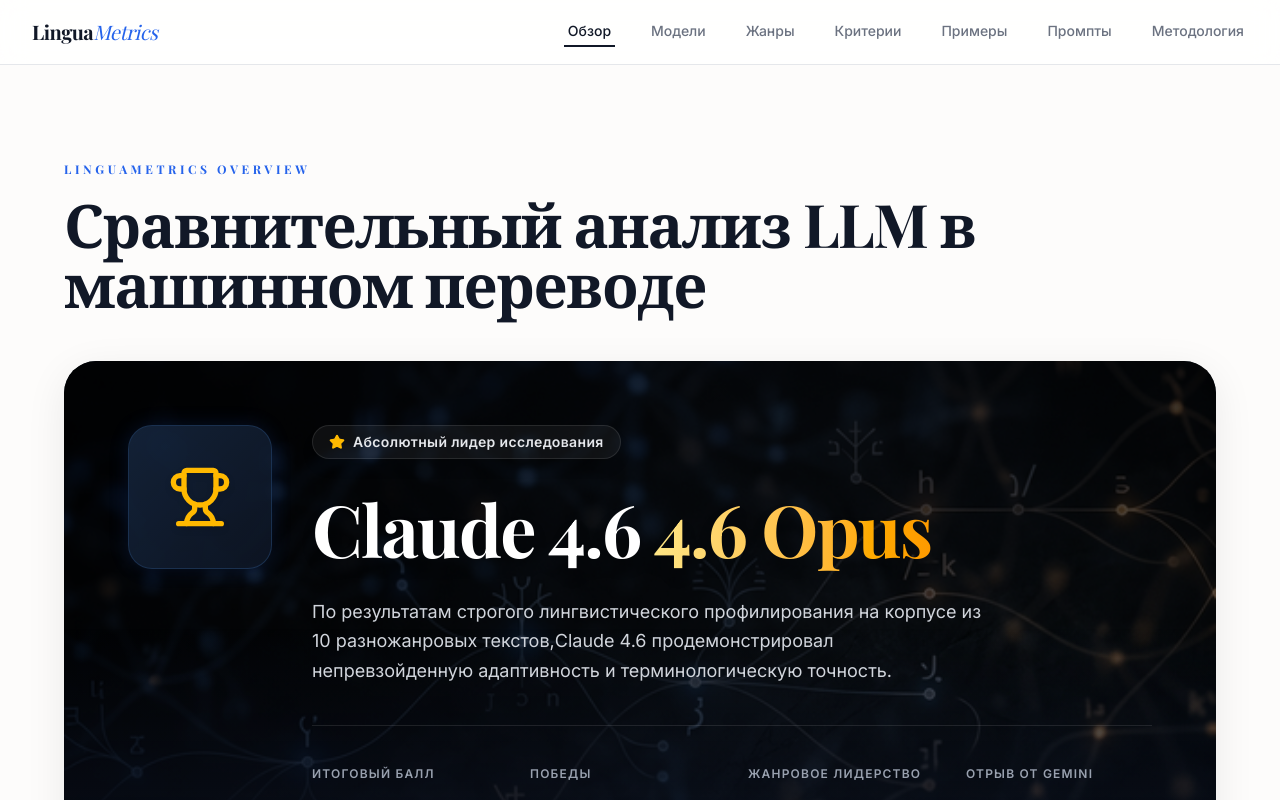
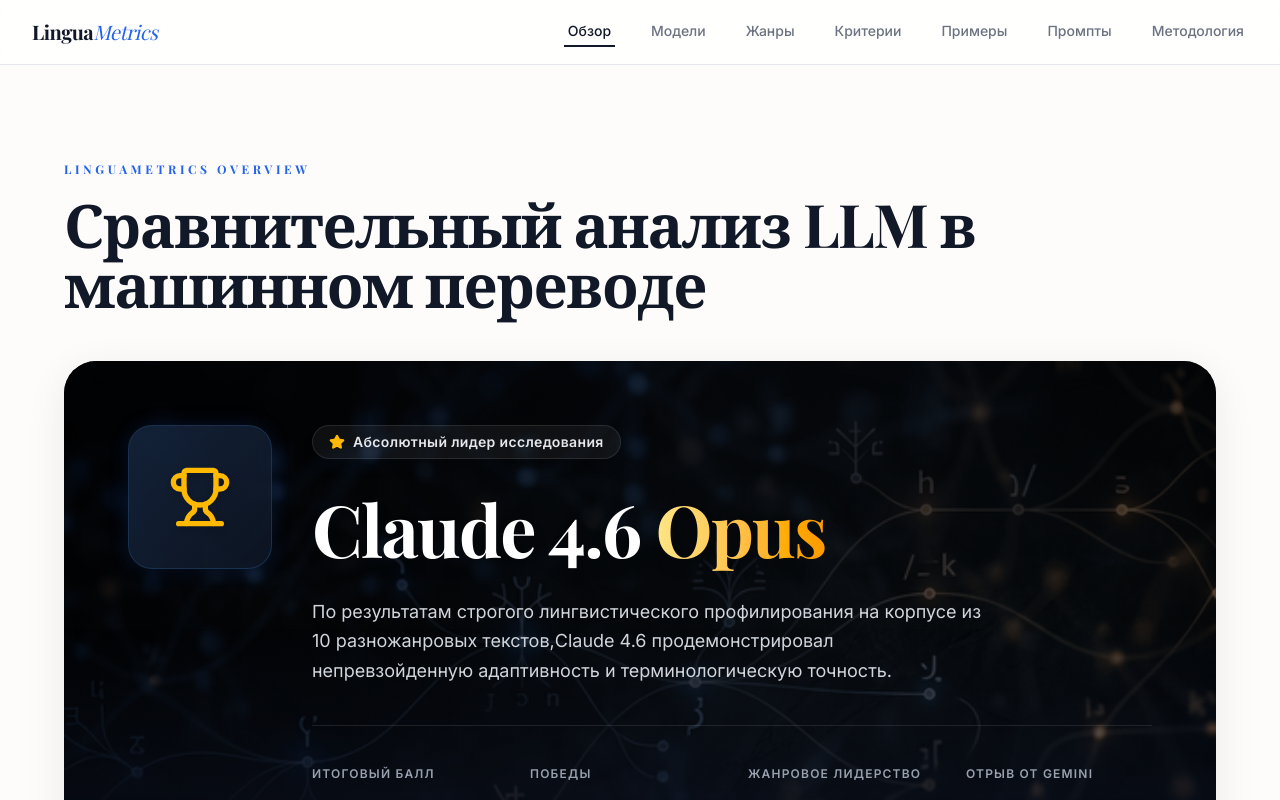
Before and after one commit to aleksesipenko/diploma-site, a React (Vite) app: page / in a window 1280 px wide. Shown: the top 800 px of the page. Built offline with nearby package versions, Linux system fonts and the light colour scheme; a web font is replaced by a local one.

Commit message:
fix: remove duplicate version in winner hero title

```diff
--- a/src/components/overview/WinnerHero.tsx
+++ b/src/components/overview/WinnerHero.tsx
@@ -15,6 +15,11 @@
   const colors = profile?.color === 'emerald' ? 'from-emerald-200 to-emerald-500' :
     profile?.color === 'blue' ? 'from-blue-200 to-blue-500' :
       'from-amber-200 to-amber-500';
+
+  const winnerPrimary = profile?.shortName || winnerData.model;
+  const winnerSuffix = profile
+    ? (profile.name.replace(profile.shortName, '').trim() || 'Opus')
+    : 'Opus';
 
   return (
     <div className="relative overflow-hidden rounded-[32px] mb-16 shadow-medium group">
@@ -42,14 +47,14 @@
           </div>
 
           <h1 className="text-5xl md:text-7xl font-serif font-bold text-white mb-6 tracking-tight drop-shadow-xl leading-tight">
-            {profile?.shortName || winnerData.model} <span className={`text-transparent bg-clip-text bg-gradient-to-r ${colors}`}>
-              {profile?.name.split(' ').slice(1).join(' ') || 'Opus'}
+            {winnerPrimary} <span className={`text-transparent bg-clip-text bg-gradient-to-r ${colors}`}>
+              {winnerSuffix}
             </span>
           </h1>
 
           <p className="text-lg text-gray-300 mb-10 max-w-2xl leading-relaxed font-light">
             По результатам строгого лингвистического профилирования на корпусе из 10 разножанровых текстов,
-            {profile?.shortName || winnerData.model} продемонстрировал непревзойденную адаптивность и терминологическую точность.
+            {winnerPrimary} продемонстрировал непревзойденную адаптивность и терминологическую точность.
           </p>
 
           <div className="grid grid-cols-2 md:grid-cols-4 gap-6 md:gap-8 border-t border-white/10 pt-10">
```
